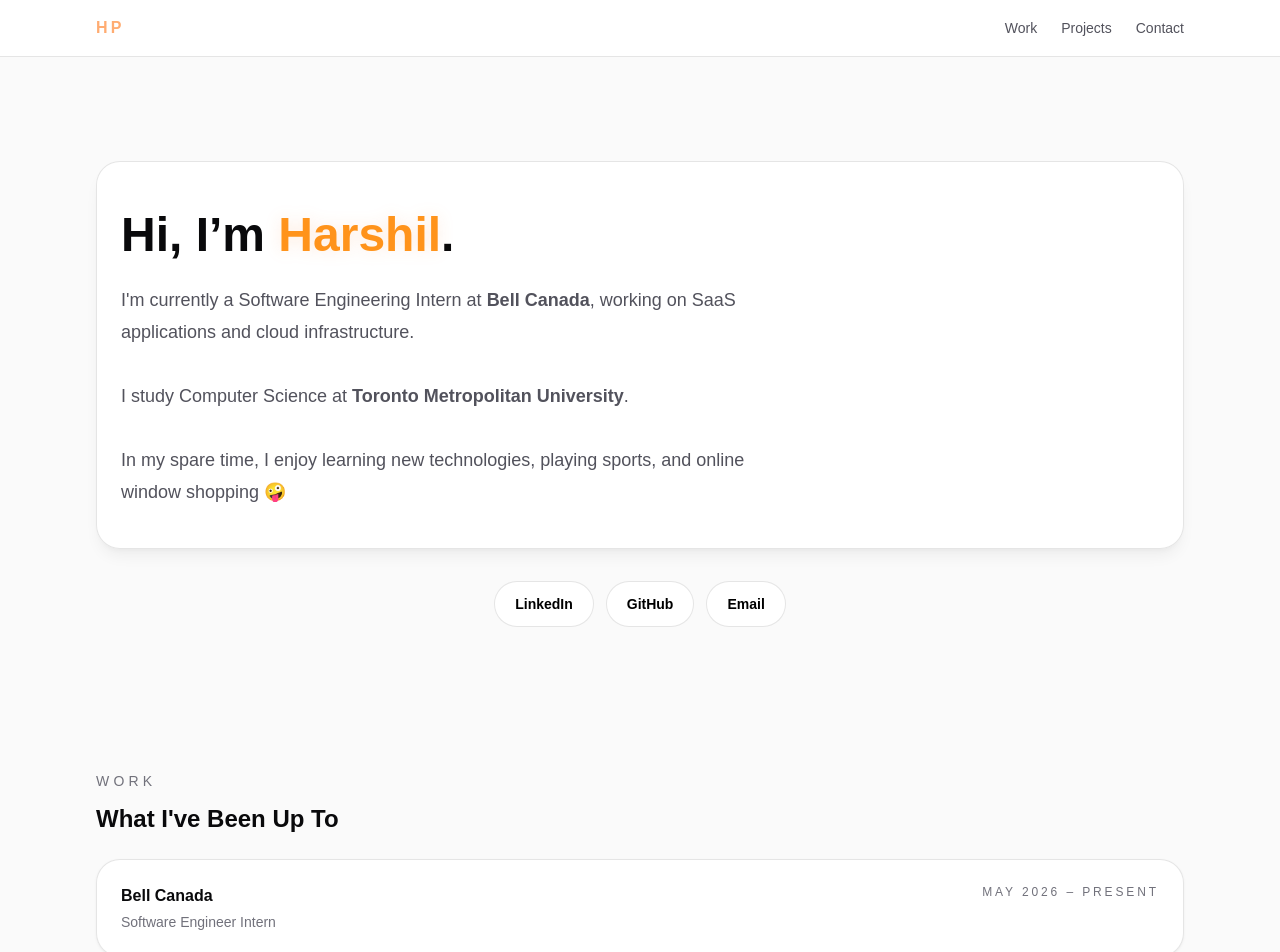
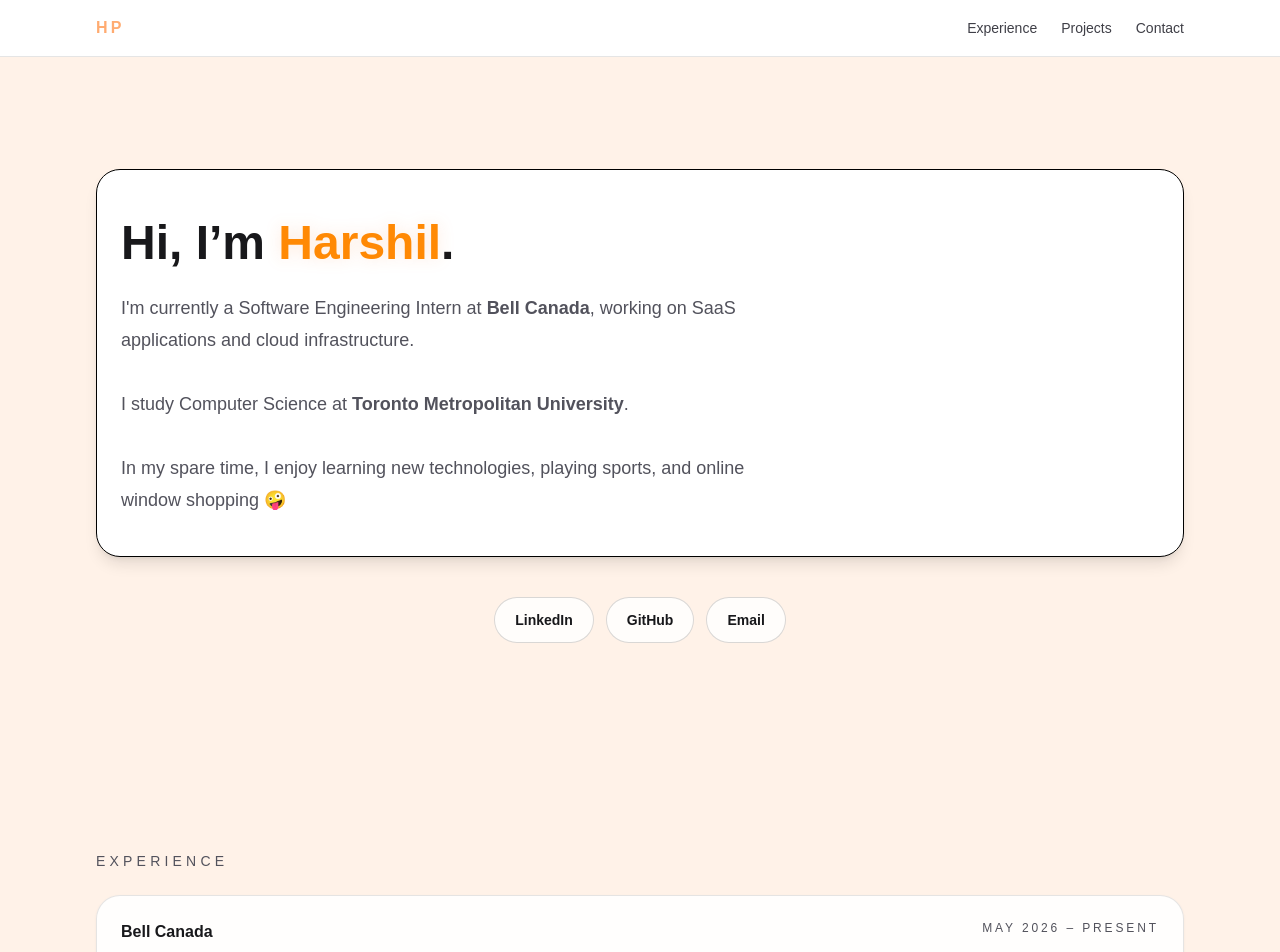
Before and after one commit to Harshil31/harshilpatel.dev, a Next.js app: page / in a window 1280 px wide. Shown: the top 952 px of the page. Built offline with nearby package versions, Linux system fonts and the light colour scheme.

Commit message:
testing a variation in colours

```diff
--- a/src/components/Experience.tsx
+++ b/src/components/Experience.tsx
@@ -53,10 +53,10 @@ export default function Experience() {
   return (
     <section id="work" className="space-y-6">
       <div className="space-y-3">
-        <p className="text-sm uppercase tracking-[0.3em] text-zinc-500 dark:text-zinc-400">
-          Work
+        <p className="text-sm uppercase tracking-[0.3em] text-zinc-600">
+          Experience
         </p>
-        <h2 className="text-2xl font-semibold">What I've Been Up To</h2>
+
       </div>
       <div className="space-y-4">
         {experiences.map((item) => (
@@ -66,12 +66,12 @@ export default function Experience() {
           >
             <div className="flex flex-col gap-3 sm:flex-row sm:items-start sm:justify-between">
               <div>
-                <p className="text-base font-semibold text-zinc-950 dark:text-zinc-100">{item.company}</p>
-                <p className="mt-1 text-sm text-zinc-500 dark:text-zinc-400">{item.role}</p>
+                <p className="text-base font-semibold text-zinc-900">{item.company}</p>
+                <p className="mt-1 text-sm text-zinc-600">{item.role}</p>
               </div>
-              <p className="text-xs uppercase tracking-[0.24em] text-zinc-500 dark:text-zinc-400">{item.date}</p>
+              <p className="text-xs uppercase tracking-[0.24em] text-zinc-600">{item.date}</p>
             </div>
-            <p className="mt-0 max-h-0 overflow-hidden text-sm leading-7 text-zinc-600 opacity-0 transition-all duration-300 ease-out group-hover:mt-4 group-hover:max-h-40 group-hover:opacity-100 group-focus-within:mt-4 group-focus-within:max-h-40 group-focus-within:opacity-100 dark:text-zinc-300">
+            <p className="mt-0 max-h-0 overflow-hidden text-sm leading-7 text-zinc-700 opacity-0 transition-all duration-300 ease-out group-hover:mt-4 group-hover:max-h-40 group-hover:opacity-100 group-focus-within:mt-4 group-focus-within:max-h-40 group-focus-within:opacity-100">
               {item.description}
             </p>
           </article>
--- a/src/components/Home.tsx
+++ b/src/components/Home.tsx
@@ -5,17 +5,17 @@ import TendrilCursor from "@/components/TendrilCursor";
 
 export default function Home() {
   return (
-    <div className="min-h-screen bg-zinc-50 text-zinc-950 dark:bg-[#050505] dark:text-zinc-100">
+    <div className="min-h-screen bg-[#fff2e8] text-zinc-900">
       <Navbar />
 
       <main className="mx-auto flex min-h-[calc(100vh-72px)] max-w-6xl flex-col gap-20 px-6 py-10 sm:px-8">
-        <section className="space-y-8 py-12 sm:py-16">
+        <section className="space-y-10 py-14 pb-24 sm:py-18 sm:pb-32">
             <TendrilCursor>
             <div className="space-y-4 px-4 py-8 sm:px-6 sm:py-10">
                 <h1 className="max-w-3xl text-4xl font-semibold leading-snug sm:text-5xl">
-                Hi, I’m <span className="text-orange-400/90 drop-shadow-[0_0_8px_rgba(249,115,22,0.16)] dark:text-orange-300/90">Harshil</span>.
+                  Hi, I’m <span className="text-orange-400 drop-shadow-[0_0_8px_rgba(249,115,22,0.16)] dark:text-orange-400">Harshil</span>.
                 </h1>
-              <p className="max-w-2xl text-lg leading-8 text-zinc-600 dark:text-zinc-300">
+              <p className="max-w-2xl text-lg leading-8 text-zinc-600 dark:text-zinc-800">
                   I'm currently a Software Engineering Intern at <b>Bell Canada</b>, working on SaaS applications and cloud infrastructure. <br /> <br />
                   I study Computer Science at <b>Toronto Metropolitan University</b>. <br /> <br />
                   In my spare time, I enjoy learning new technologies, playing sports, and online window shopping 🤪
@@ -23,11 +23,11 @@ export default function Home() {
               </div>
             </TendrilCursor>
 
-          <div className="flex flex-col items-center gap-3 sm:flex-row sm:justify-center">
+          <div className="mt-8 flex flex-col items-center gap-3 sm:flex-row sm:justify-center">
             <a
               href="https://linkedin.com/in/harshil31"
               title="https://linkedin.com/in/harshil31"
-              className="inline-flex w-full items-center justify-center rounded-full border border-black/10 bg-white px-5 py-3 text-sm font-semibold text-black transition hover:border-black/20 dark:border-white/10 dark:bg-white/5 dark:text-white dark:hover:bg-white/10 sm:w-auto"
+              className="inline-flex w-full items-center justify-center rounded-full border border-black/15 bg-white/80 px-5 py-3 text-sm font-semibold text-zinc-900 transition hover:border-black/30 hover:bg-white sm:w-auto"
               target="_blank"
               rel="noreferrer"
             >
@@ -36,7 +36,7 @@ export default function Home() {
             <a
               href="https://github.com/harshil31"
               title="https://github.com/harshil31"
-              className="inline-flex w-full items-center justify-center rounded-full border border-black/10 bg-white px-5 py-3 text-sm font-semibold text-black transition hover:border-black/20 dark:border-white/10 dark:bg-white/5 dark:text-white dark:hover:bg-white/10 sm:w-auto"
+              className="inline-flex w-full items-center justify-center rounded-full border border-black/15 bg-white/80 px-5 py-3 text-sm font-semibold text-zinc-900 transition hover:border-black/30 hover:bg-white sm:w-auto"
               target="_blank"
               rel="noreferrer"
             >
@@ -45,7 +45,7 @@ export default function Home() {
             <a
               href="mailto:harshilp31@outlook.com"
               title="mailto:harshilp31@outlook.com"
-              className="inline-flex w-full items-center justify-center rounded-full border border-black/10 bg-white px-5 py-3 text-sm font-semibold text-black transition hover:border-black/20 dark:border-white/10 dark:bg-white/5 dark:text-white dark:hover:bg-white/10 sm:w-auto"
+              className="inline-flex w-full items-center justify-center rounded-full border border-black/15 bg-white/80 px-5 py-3 text-sm font-semibold text-zinc-900 transition hover:border-black/30 hover:bg-white sm:w-auto"
             >
               Email
             </a>
@@ -56,12 +56,12 @@ export default function Home() {
 
         <Projects />
 
-        <section id="contact" className="space-y-4 rounded-3xl border border-black/10 bg-white/90 p-8 shadow-lg shadow-black/5 dark:border-white/10 dark:bg-white/5 dark:shadow-white/5">
+        <section id="contact" className="space-y-4 rounded-3xl border border-black/10 bg-white/80 p-8 shadow-lg shadow-black/5">
           <div className="space-y-3">
-            <p className="text-sm uppercase tracking-[0.3em] text-zinc-500 dark:text-zinc-400">Contact</p>
+            <p className="text-sm uppercase tracking-[0.3em] text-zinc-500">Contact</p>
             <h2 className="text-2xl font-semibold">Let’s build something together.</h2>
           </div>
-          <p className="max-w-3xl text-base leading-7 text-zinc-600 dark:text-zinc-300">
+          <p className="max-w-3xl text-base leading-7 text-zinc-700">
             I'm always open to new opportunities and collaborations. If you have a project in mind or just want to say hello, feel free to reach out!
           </p>
         </section>
--- a/src/components/Navbar.tsx
+++ b/src/components/Navbar.tsx
@@ -10,24 +10,24 @@ export default function Navbar() {
   };
 
   return (
-    <header className="sticky top-0 z-20 border-b border-black/10 bg-white/90 backdrop-blur-xl dark:border-white/10 dark:bg-black/70">
+    <header className="sticky top-0 z-20 border-b border-black/10 bg-white backdrop-blur-xl">
       <div className="mx-auto flex max-w-6xl items-center justify-between px-6 py-4 sm:px-8">
         <span className="animate-[pulse_2.4s_ease-in-out_infinite] text-base font-semibold tracking-[0.2em] text-orange-500 dark:text-orange-400">
           HP
         </span>
-        <nav className="flex items-center gap-6 text-sm font-medium text-zinc-600 dark:text-zinc-300">
-          <a href="#work" className="transition hover:text-orange-500 dark:hover:text-orange-400">
-            Work
+        <nav className="flex items-center gap-6 text-sm font-medium text-zinc-700">
+          <a href="#work" className="transition hover:text-orange-500">
+            Experience
           </a>
           <a
             href="#projects"
             onMouseMove={handleMouseMove}
             onMouseLeave={() => setTooltip(null)}
-            className="transition hover:text-orange-500 dark:hover:text-orange-400"
+            className="transition hover:text-orange-500"
           >
             Projects
           </a>
-          <a href="#contact" className="transition hover:text-orange-500 dark:hover:text-orange-400">
+          <a href="#contact" className="transition hover:text-orange-500">
             Contact
           </a>
         </nav>
--- a/src/components/TendrilCursor.tsx
+++ b/src/components/TendrilCursor.tsx
@@ -148,7 +148,7 @@ export default function TendrilCursor({ children }: { children: React.ReactNode
   }, []);
 
   return (
-    <div ref={containerRef} className="relative overflow-hidden rounded-3xl border border-black/10 bg-white/90 shadow-lg shadow-black/5 dark:border-white/10 dark:bg-white/5 dark:shadow-white/5">
+    <div ref={containerRef} className="relative overflow-hidden rounded-3xl border border-black bg-white shadow-lg shadow-orange/10 dark:border-white/10 dark:bg-white/5 dark:shadow-orange/10">
       <canvas ref={canvasRef} className="pointer-events-none absolute inset-0 z-0" />
       <div className="relative z-10">{children}</div>
     </div>
```
Lines whose indentation alone changed are shown as unchanged.
